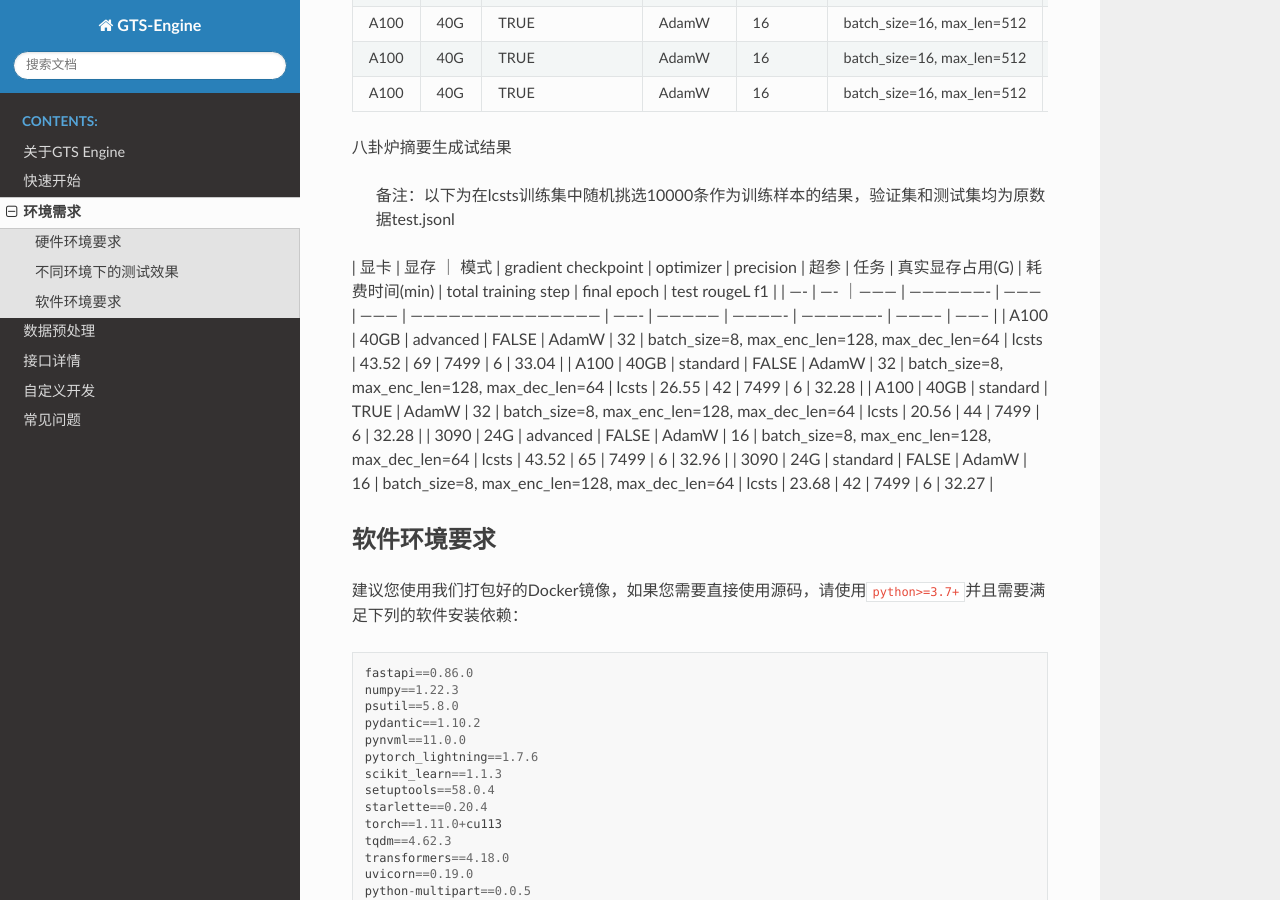
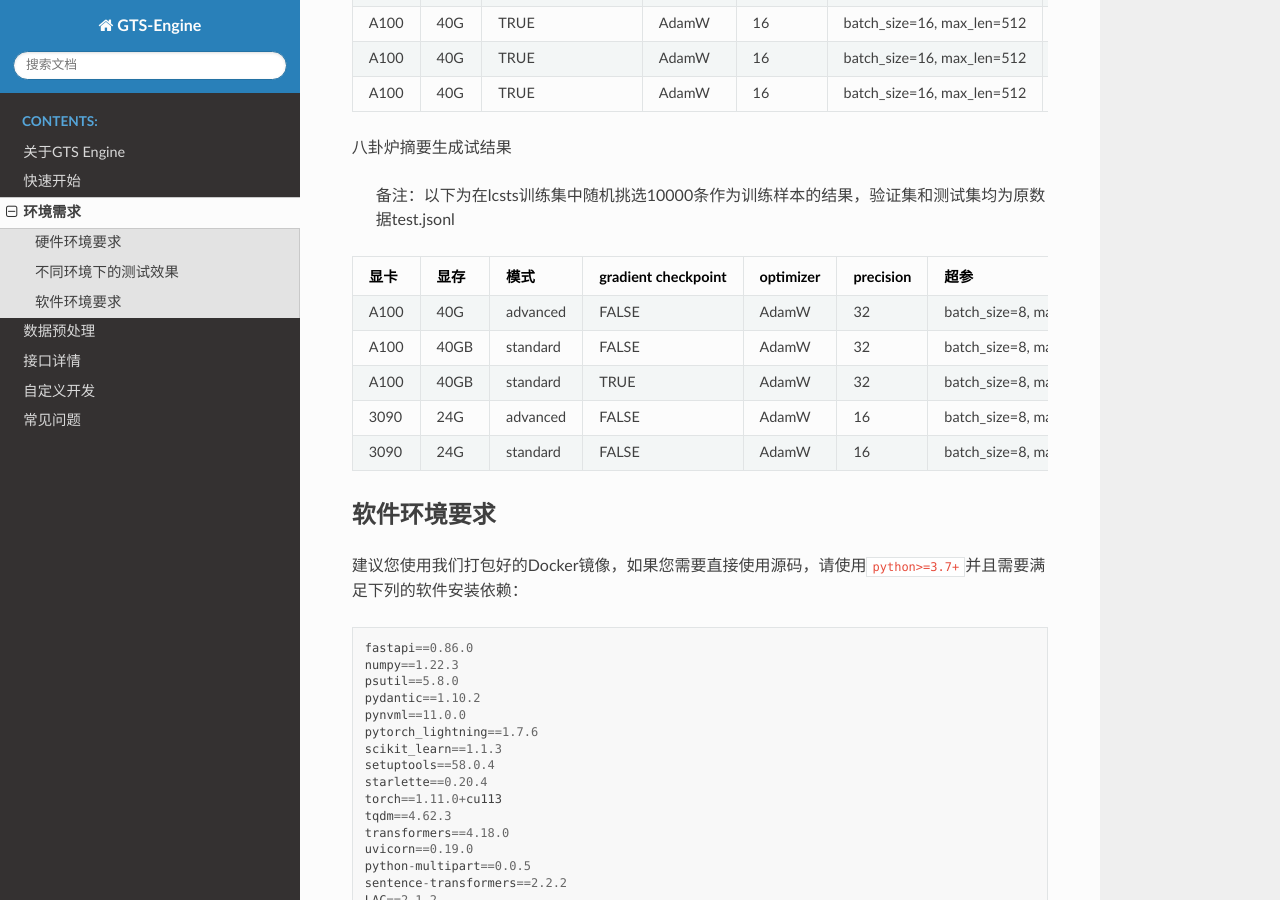
Before and after one commit to IDEA-CCNL/GTS-Engine-Doc, a Sphinx documentation site: the page built from source/docs/requirement.md, in a window 1280 px wide and 900 px high, scrolled down 1904 px. Built offline with Sphinx 7.4.7 and the Read the Docs theme 2.0.0, drawn with Linux system fonts in a browser that asks for light colours.

Commit message:
fix bug in table

```diff
--- a/source/docs/requirement.md
+++ b/source/docs/requirement.md
@@ -70,9 +70,10 @@ GTS Engine目前支持两种使用方式：
 
 > 备注：以下为在lcsts训练集中随机挑选10000条作为训练样本的结果，验证集和测试集均为原数据test.jsonl
 
-| 显卡 | 显存  ｜ 模式      | gradient checkpoint | optimizer | precision | 超参                      | 任务    | 真实显存占用(G) | 耗费时间(min) | total training step | final epoch | test rougeL f1 |
-| ---- | ---- ｜--------- | ------------------- | --------- | --------- | --------------------------------------------- | ------- | --------------- | ------------- | ------------------- | ----------- | -------- |
-| A100 | 40GB | advanced | FALSE               | AdamW     | 32        | batch_size=8, max_enc_len=128, max_dec_len=64 | lcsts  | 43.52           | 69        | 7499                   | 6        | 33.04    |
+
+| 显卡 | 显存 | 模式 | gradient checkpoint | optimizer | precision | 超参                      | 任务    | 真实显存占用(G) | 耗费时间(min) | total training step | final epoch | test rougeL f1 |
+| ---- | ---- | ---- | ------------------- | --------- | --------- | ------------------------- | ------- | --------------- | ------------- | ------------------- | ----------- | -------- |
+| A100 | 40G  |  advanced | FALSE               | AdamW     | 32        | batch_size=8, max_enc_len=128, max_dec_len=64 | lcsts  | 43.52           | 69        | 7499                   | 6        | 33.04    |
 | A100 | 40GB | standard | FALSE               | AdamW     | 32        | batch_size=8, max_enc_len=128, max_dec_len=64 | lcsts  | 26.55           | 42        | 7499                   | 6        | 32.28    |
 | A100 | 40GB | standard | TRUE                | AdamW     | 32        | batch_size=8, max_enc_len=128, max_dec_len=64 | lcsts  | 20.56           | 44        | 7499                   | 6        | 32.28    |
 | 3090 | 24G  | advanced | FALSE               | AdamW     | 16        | batch_size=8, max_enc_len=128, max_dec_len=64 | lcsts  | 43.52           | 65        | 7499                   | 6        | 32.96    |
```
